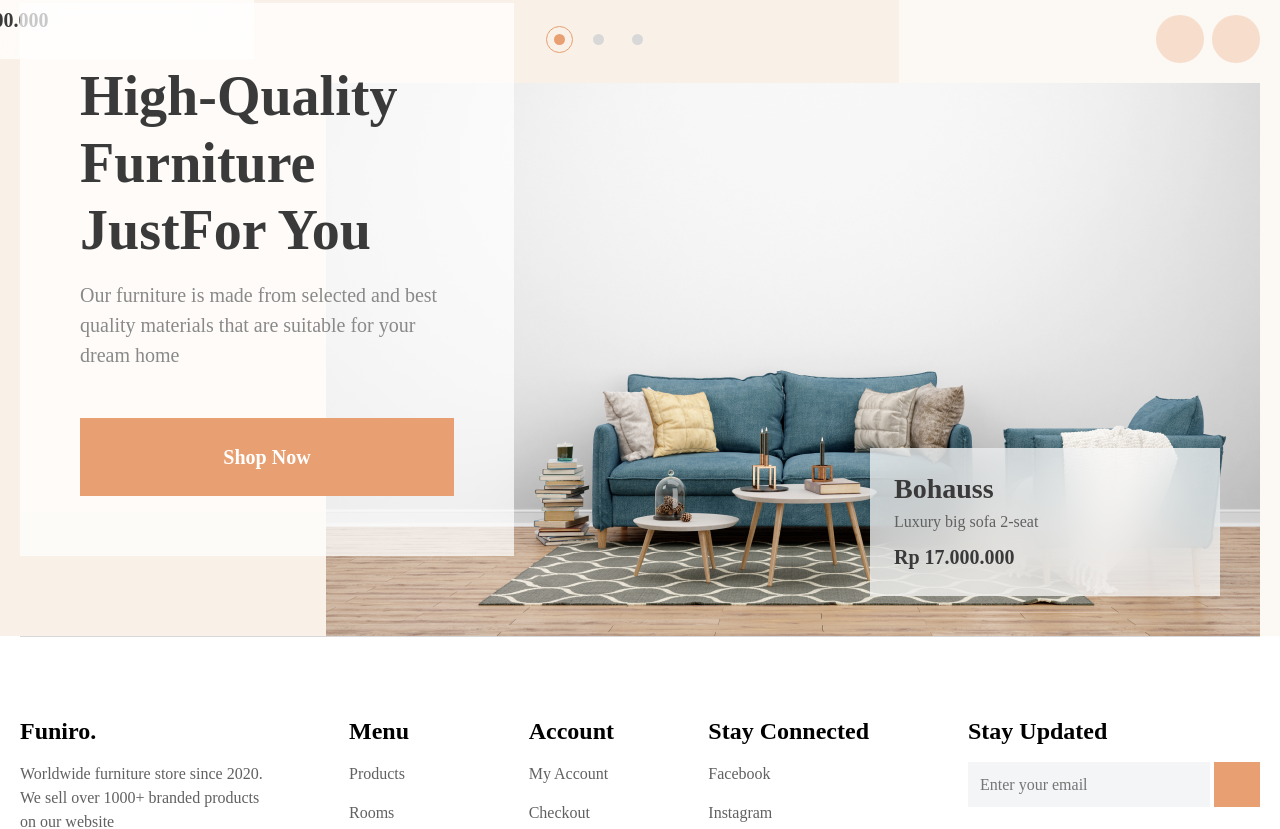
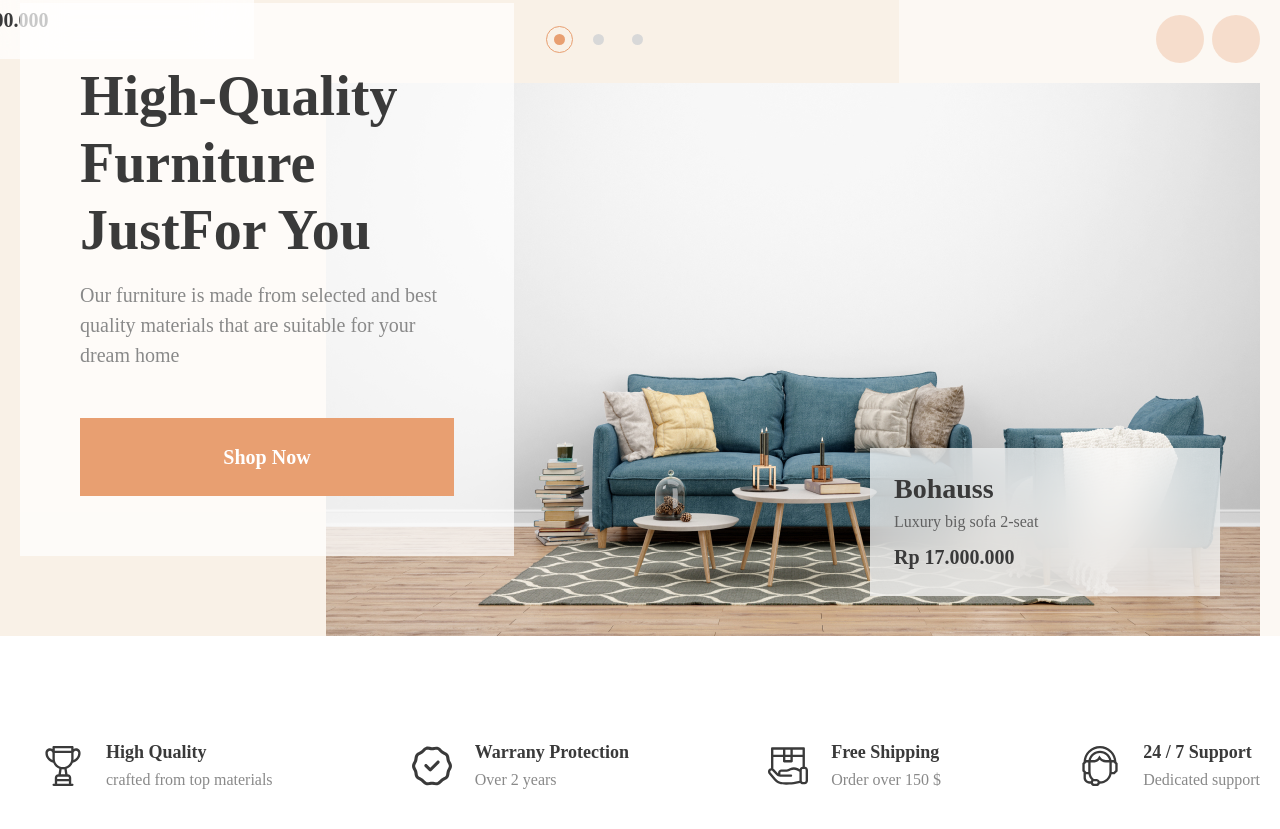
Before and after one commit to SPashaS/funiro-shop, a website built with webpack: page src/index.html in a window 1280 px wide. Shown: the part 137-966 px from the top of the page. Built offline with nearby package versions, Linux system fonts and the light colour scheme; files whose address does not match are found by name.

Commit message:
advantages + header

```diff
--- a/src/index.html
+++ b/src/index.html
@@ -65,6 +65,39 @@
 						</div>
 					</div>
 				</section>
+				<section class="page__advantages advantages">
+					<div class="advantages__container">
+						<div class="advantages__item">
+							<div class="advantages__icon">
+								<img src="@img/advantages/01.svg" alt="Image">
+							</div>
+							<h3 class="advantages__title">High Quality</h3>
+							<p class="advantages__text">crafted from top materials</p>
+						</div>
+						<div class="advantages__item">
+							<div class="advantages__icon">
+								<img src="@img/advantages/02.svg" alt="Image">
+							</div>
+							<h3 class="advantages__title">Warrany Protection</h3>
+							<p class="advantages__text">Over 2 years</p>
+						</div>
+						<div class="advantages__item">
+							<div class="advantages__icon">
+								<img src="@img/advantages/03.svg" alt="Image">
+							</div>
+							<h3 class="advantages__title">Free Shipping</h3>
+							<p class="advantages__text">Order over 150 $</p>
+						</div>
+						<div class="advantages__item">
+							<div class="advantages__icon">
+								<img src="@img/advantages/04.svg" alt="Image">
+							</div>
+							<h3 class="advantages__title">24 / 7 Support</h3>
+							<p class="advantages__text">Dedicated support</p>
+						</div>
+
+					</div>
+				</section>
 			</main>
 			@@include('html/_footer.htm',{})
 		</div>
--- a/src/js/files/script.js
+++ b/src/js/files/script.js
@@ -24,4 +24,18 @@ window.onload = function () {
             document.querySelector('.search-form').classList.remove('_active');
         }
     }
+
+    //header
+    const headerElement = document.querySelector('.header');
+    const callback = function (entries, observer) {
+        if(entries[0].isIntersecting) {
+            headerElement.classList.remove('_scroll')
+        } else {
+            headerElement.classList.add('_scroll')
+        }
+    };
+
+    const headerObserver = new IntersectionObserver(callback);
+    headerObserver.observe(headerElement);
+
 }
--- a/src/scss/header.scss
+++ b/src/scss/header.scss
@@ -4,19 +4,39 @@
 	width: 100%;
 	top: 0;
 	left: 0;
-
+	min-height: rem(40);
+	@media (max-width:$mobile){
+		min-height: rem(5);
+	}
+	&._scroll {
+		.header__wrapper {
+			background-color: rgba(255, 255, 255, 0.8);
+			@media (any-hover: hover){
+				&:hover{
+					background-color: rgba(255, 255, 255, 0.9);
+				}
+			}
+			.header__body {
+				min-height: rem(50);
+				@media (min-width:$tablet){
+					min-height: rem(70);
+				}
+			}
+		}
+	}
 	&__wrapper {
 		position: fixed;
 		width: 100%;
 		left: 0;
 		top: 0;
-		z-index: 49;
+		z-index: 50;
 	}
 
 	&__container {
 	}
 
 	&__body {
+		transition: min-height 0.3s ease 0s;
 		display: flex;
 		align-items: center;
 		padding: 5px 0;
--- a/src/scss/index.scss
+++ b/src/scss/index.scss
@@ -2,6 +2,10 @@
 .page {
     // .page__main-slider
     &__main-slider {
+    }
+    // .page__advantages
+
+    &__advantages {
     }
 }
 .main-slider {
@@ -238,3 +242,75 @@
 
 
 //====================================================================================================
+
+.advantages {
+    @include adaptiveValue("padding-top",88,30);
+    @include adaptiveValue("padding-bottom",88,30);
+    // .advantages__container
+    &__container {
+        display: flex;
+        flex-wrap: wrap;
+        justify-content: space-between;
+    }
+
+    // .advantages__item
+    &__item {
+        display: grid;
+        grid-template: auto auto / rem(86) 1fr;
+        padding: rem(15) 0;
+        @media (max-width:$tablet){
+            min-width: rem(280);
+        }
+        @media (max-width:$mobile){
+            grid-template: auto auto / auto 1fr;
+        }
+    }
+
+
+    // .advantages__icon
+    &__icon {
+        grid-row: span 2;
+        text-align: center;
+        align-self: center;
+        @media (max-width:$mobile){
+            padding: 0px rem(15) 0px 0px;
+        }
+    }
+
+    // .advantages__title
+
+    &__title {
+        font-size: rem(18);
+        line-height: math.div(27,18);
+        font-weight: 600;
+        margin: 0px 0px em(2,18) 0px;
+    }
+
+    // .advantages__text
+
+    &__text {
+        font-weight: 500;
+        line-height: math.div(24,16);
+        color: $grayColor;
+    }
+}
+
+//====================================================================================================
+
+//====================================================================================================
+
+//====================================================================================================
+
+//====================================================================================================
+
+//====================================================================================================
+
+//====================================================================================================
+
+//====================================================================================================
+
+//====================================================================================================
+
+//====================================================================================================
+
+//====================================================================================================
```
Also changed, not shown: src/img/advantages/01.svg (added), src/img/advantages/02.svg (added), src/img/advantages/03.svg (added), src/img/advantages/04.svg (added).
